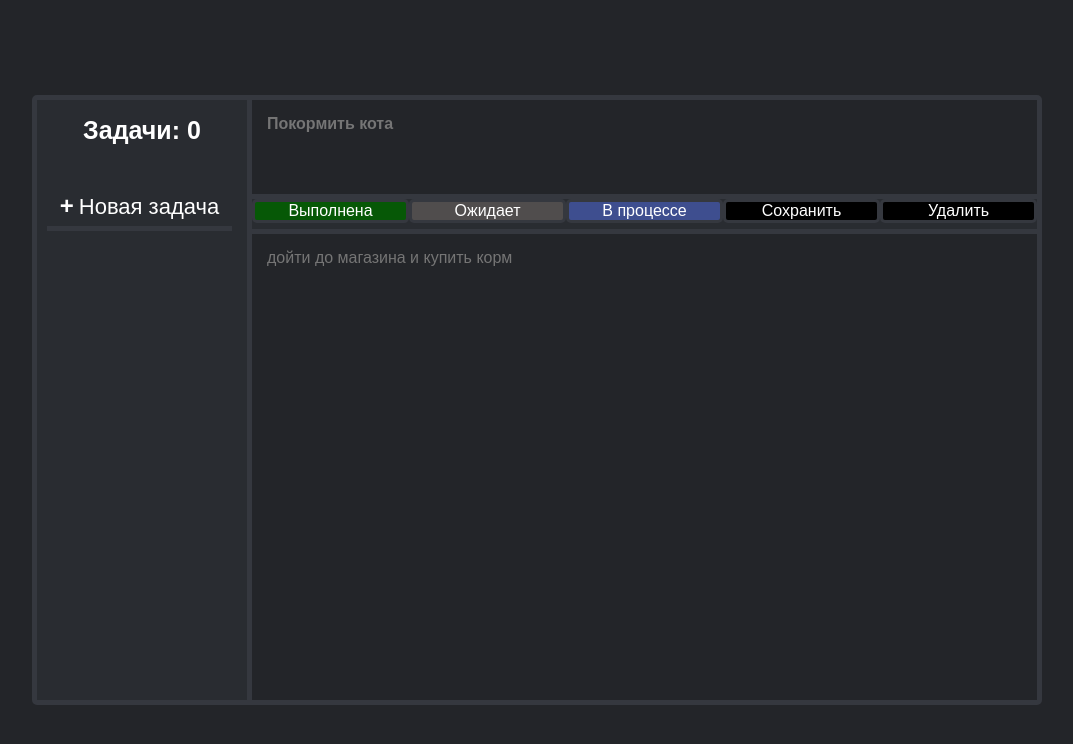
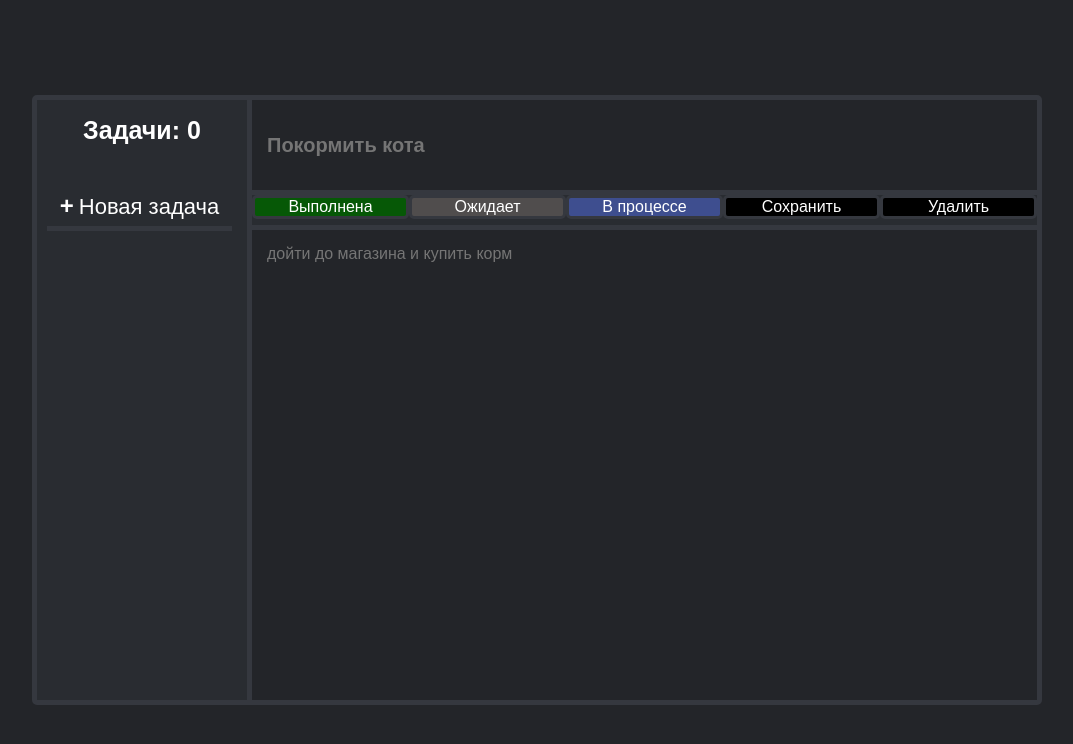
Before and after one commit to katzila/ToDo-list, a React (Create React App) app: page / in a window 1280 px wide. Shown: the top 744 px of the page, without its empty margins (103-1176 px from the left). Built offline with nearby package versions, Linux system fonts and the light colour scheme.

Commit message:
замена textarea >> input у header

```diff
--- a/src/components/content/Content.jsx
+++ b/src/components/content/Content.jsx
@@ -9,11 +9,6 @@ function Content({ task, changeStatus, removeTask, changeTaskContent }) {
          setTempTask({...task}); // обновляем временное содержимое если task поменялось из вне
     },[task]);
 
-    const handleEnterPress = (e) => { //запрет на ввод enter
-        if(e.key === "Enter"){
-            e.preventDefault();
-        }
-    }
     const handleCilickSave=()=>{ //сохранить всё из временного хранилища в основном
         changeTaskContent(task.id, tempTask.label, tempTask.text);
     }
@@ -41,7 +36,7 @@ function Content({ task, changeStatus, removeTask, changeTaskContent }) {
 
     return ( // рендер поля редактирования заголовка, панели с кнопка изменения статуса из сохранения либо удаления задачи, поля редактирования текста
         <div className="content">
-            <textarea value={tempTask ? tempTask.label : ''} placeholder="Покормить кота" onChange={handleHeaderChange} className="content-taskheader" onKeyDown={handleEnterPress} />
+            <input value={tempTask ? tempTask.label : ''} placeholder="Покормить кота" onChange={handleHeaderChange} className="content-taskheader" />
             <div className="content-buttons">
                 <div className="content-buttons-done" onClick={() => { changeStatus(task.id, "done") }}>Выполнена</div>
                 <div className="content-buttons-waiting" onClick={() => { changeStatus(task.id, "waiting") }}>Ожидает</div>
--- a/src/components/content/Content.scss
+++ b/src/components/content/Content.scss
@@ -13,9 +13,8 @@ $red: #e3796a;
         box-sizing: border-box;
         padding: 15px;
         font-weight: bold;
-        font-size: 16px;
+        font-size: 20px;
         background: $dark-grey;
-        resize: none;
         border: 0px;
     }
     &-buttons { //стили кнопок панели в content
```
